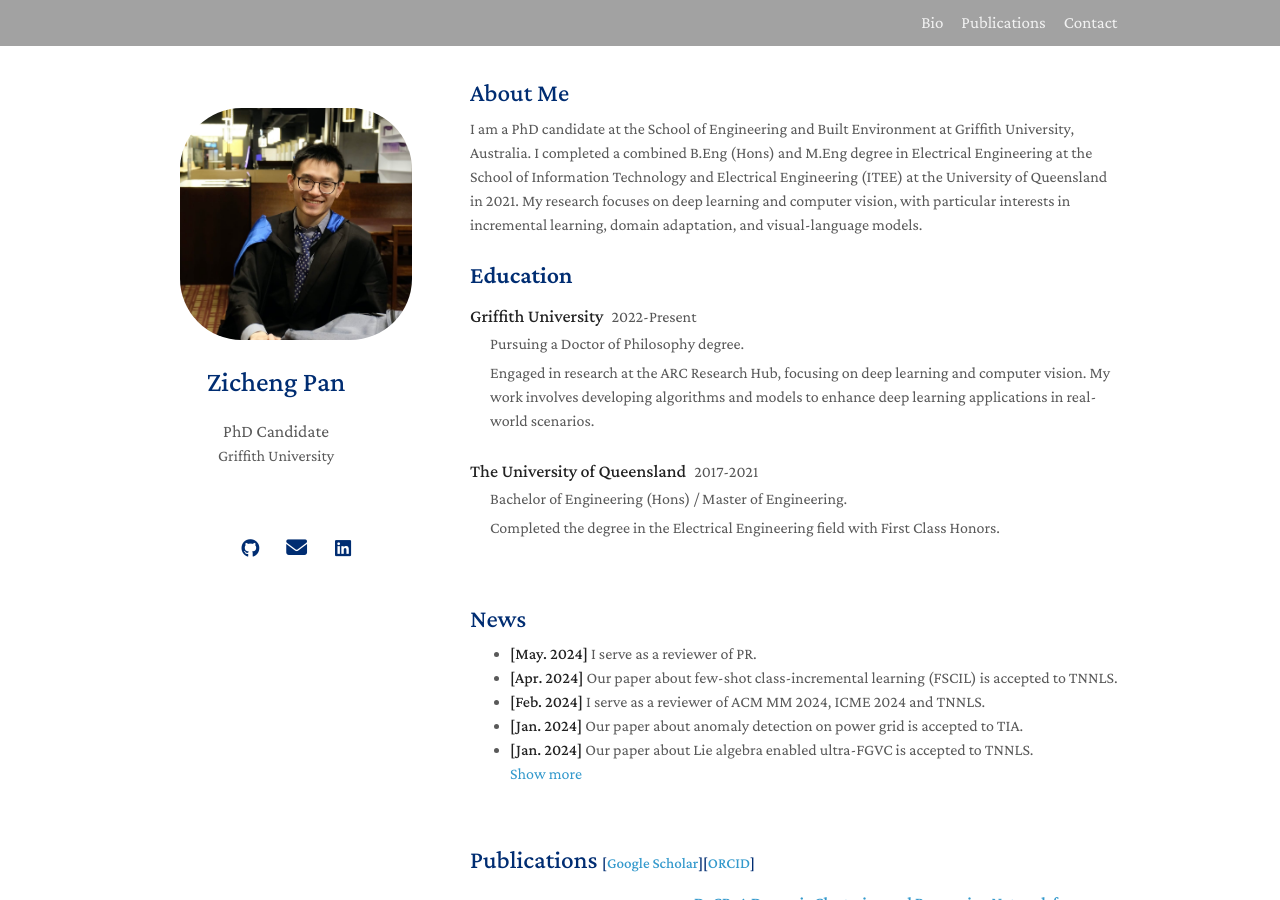
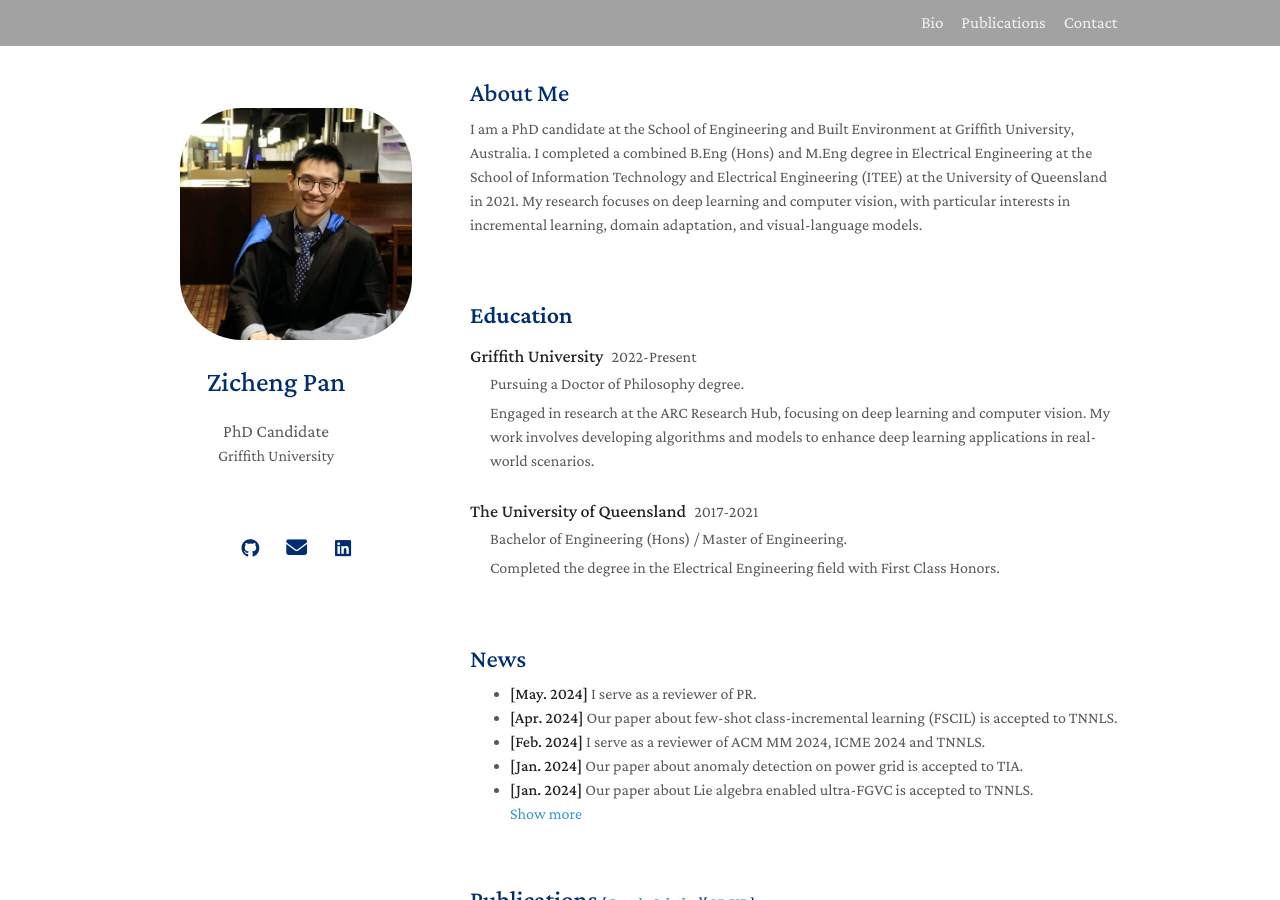
Before and after one commit to zichengpan/zichengpan.github.io, a Jekyll site: the page built from index.md, in a window 1280 px wide and 900 px high. Built offline with Jekyll 4.4.1, drawn with Linux system fonts in a browser that asks for light colours; a style sheet for code colours, icons or effects is not loaded.

Commit message:
updatev7.6

```diff
--- a/index.md
+++ b/index.md
@@ -6,7 +6,9 @@ layout: homepage
 
 <h2 style="margin: 60px 0px 10px;">About Me</h2>
 
-I am a PhD candidate at the School of Engineering and Built Environment at Griffith University, Australia. I completed a combined B.Eng (Hons) and M.Eng degree in Electrical Engineering at the School of Information Technology and Electrical Engineering (ITEE) at the University of Queensland in 2021. My research focuses on deep learning and computer vision, with particular interests in incremental learning, domain adaptation, and visual-language models.
+<div style="margin-bottom: 60px;">
+    I am a PhD candidate at the School of Engineering and Built Environment at Griffith University, Australia. I completed a combined B.Eng (Hons) and M.Eng degree in Electrical Engineering at the School of Information Technology and Electrical Engineering (ITEE) at the University of Queensland in 2021. My research focuses on deep learning and computer vision, with particular interests in incremental learning, domain adaptation, and visual-language models.
+</div>
 
 
 <!-- <p>My CV can be downloaded from <a href="/assets/files/Zicheng_Pan_cv.pdf" download>Here</a>.</p> -->
```
Also changed, not shown: 1 other file.
